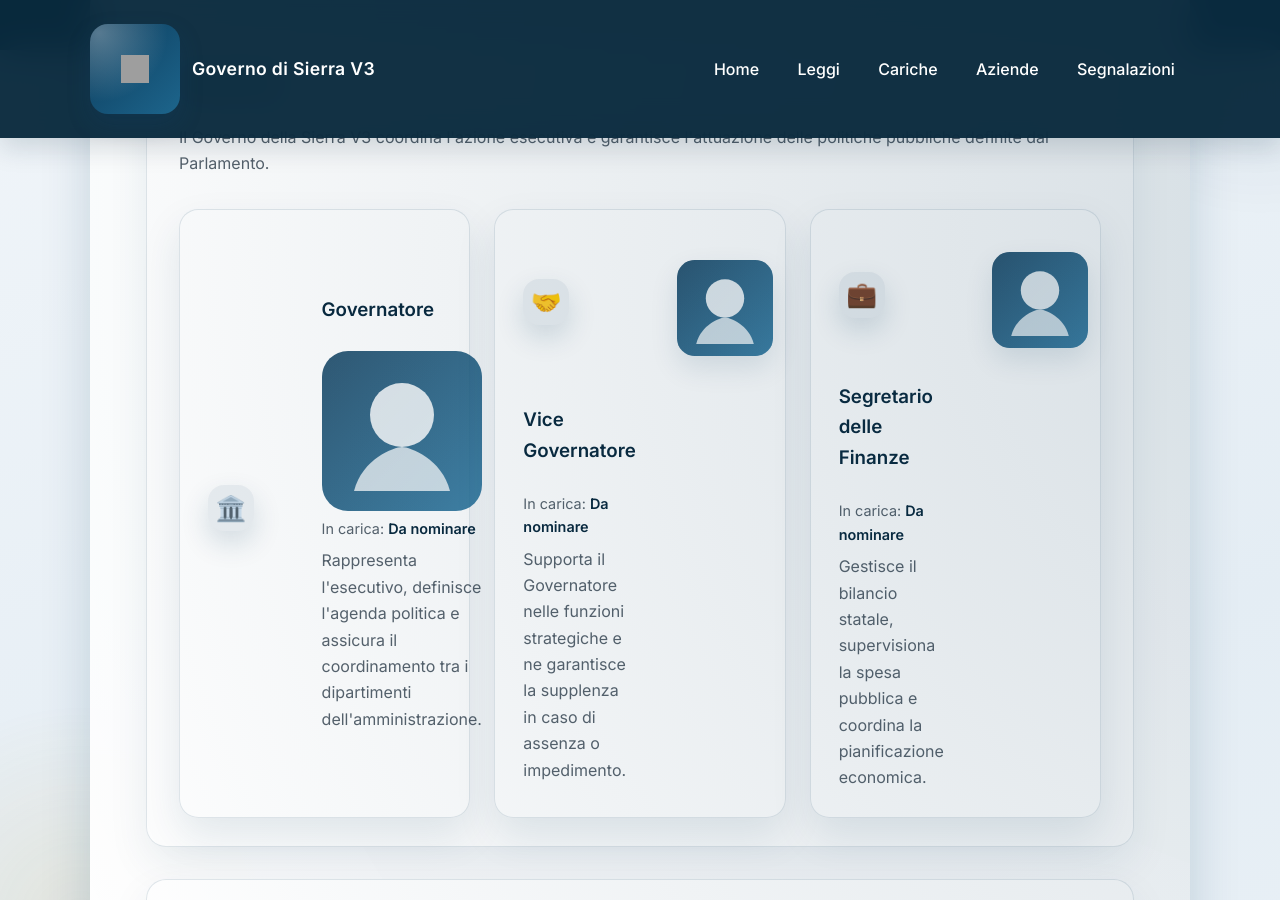
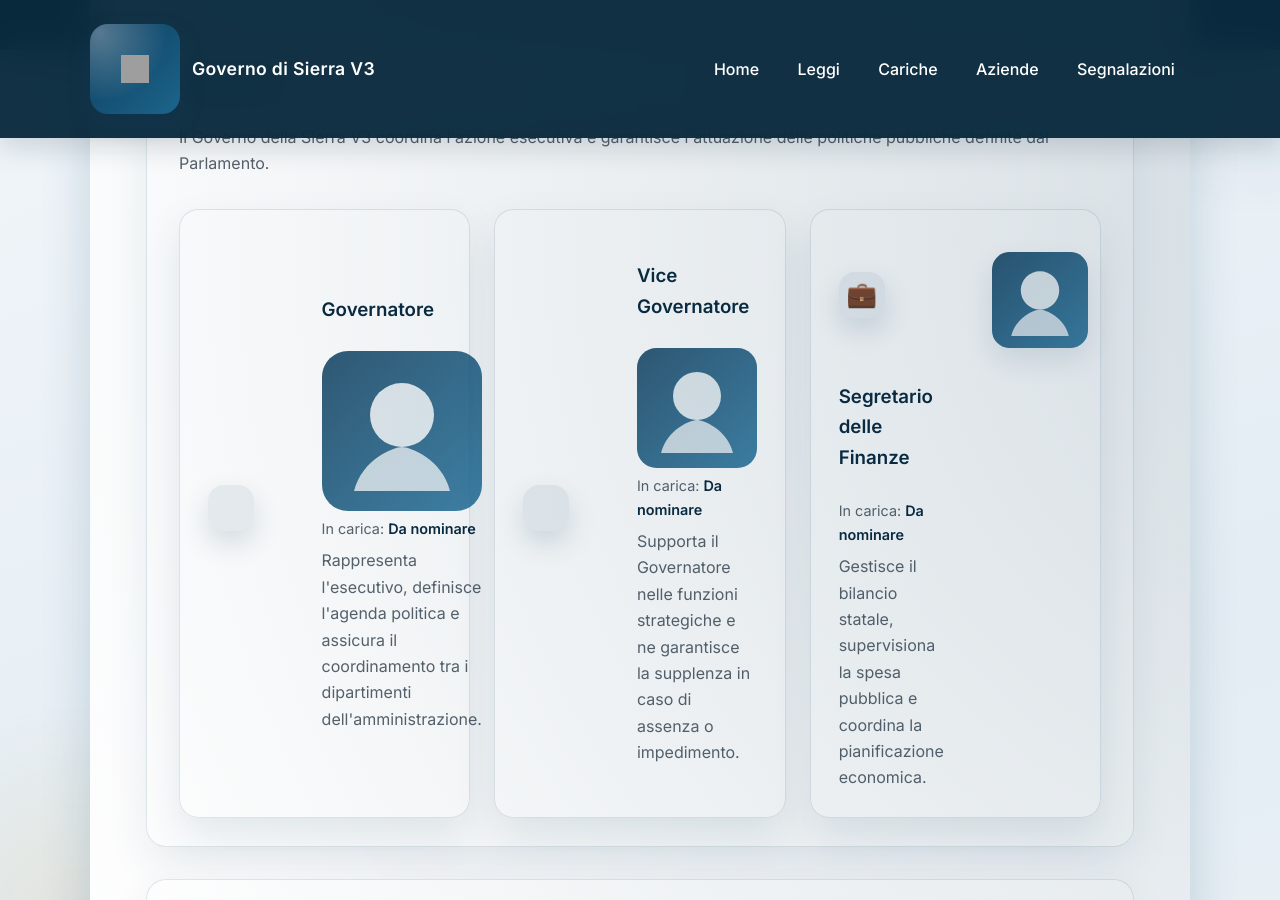
Before and after one commit to governo-sierra-v3/site, a Jekyll site: the page built from cariche-pubbliche.md, in a window 1280 px wide and 900 px high, scrolled down 393 px. Built offline with Jekyll 4.4.1, drawn with Linux system fonts in a browser that asks for light colours; grey boxes are pictures that could not be loaded.

Commit message:
Update cariche-pubbliche.md

```diff
--- a/cariche-pubbliche.md
+++ b/cariche-pubbliche.md
@@ -8,7 +8,7 @@ description: Organigramma istituzionale del Governo di Sierra V3
   <h2>Governo</h2>
   <p>Il Governo della Sierra V3 coordina l'azione esecutiva e garantisce l'attuazione delle politiche pubbliche definite dal Parlamento.</p>
   <div class="governance-grid role-grid">
-    <article class="department-card role-card" data-icon="🏛️">
+    <article class="department-card role-card">
       <div class="role-content">
         <h3>Governatore</h3>
         <img src="{{ '/assets/images/placeholder-portrait.svg' | relative_url }}" alt="Ritratto del Governatore" loading="lazy" />
@@ -16,12 +16,10 @@ description: Organigramma istituzionale del Governo di Sierra V3
         <p>Rappresenta l'esecutivo, definisce l'agenda politica e assicura il coordinamento tra i dipartimenti dell'amministrazione.</p>
       </div>
     </article>
-    <article class="department-card role-card" data-icon="🤝">
-      <figure class="role-media">
-        <img src="{{ '/assets/images/placeholder-portrait.svg' | relative_url }}" alt="Ritratto del Vice Governatore" loading="lazy" />
-      </figure>
+    <article class="department-card role-card">
       <div class="role-content">
         <h3>Vice Governatore</h3>
+        <img src="{{ '/assets/images/placeholder-portrait.svg' | relative_url }}" alt="Ritratto del Vice Governatore" loading="lazy" />
         <p class="role-holder">In carica: <span>Da nominare</span></p>
         <p>Supporta il Governatore nelle funzioni strategiche e ne garantisce la supplenza in caso di assenza o impedimento.</p>
       </div>
```
